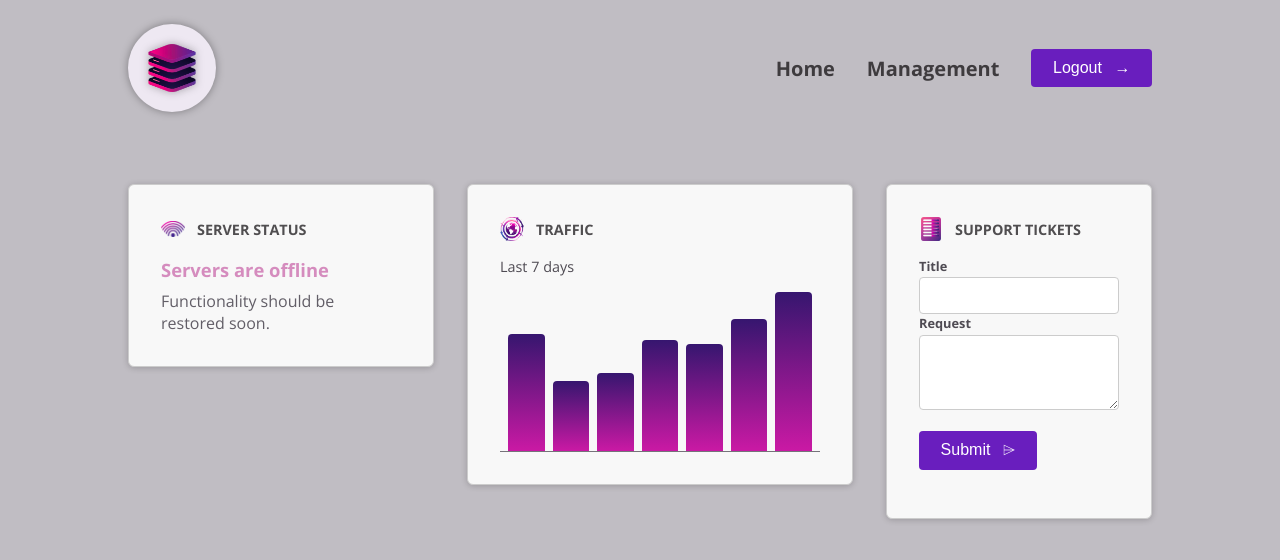
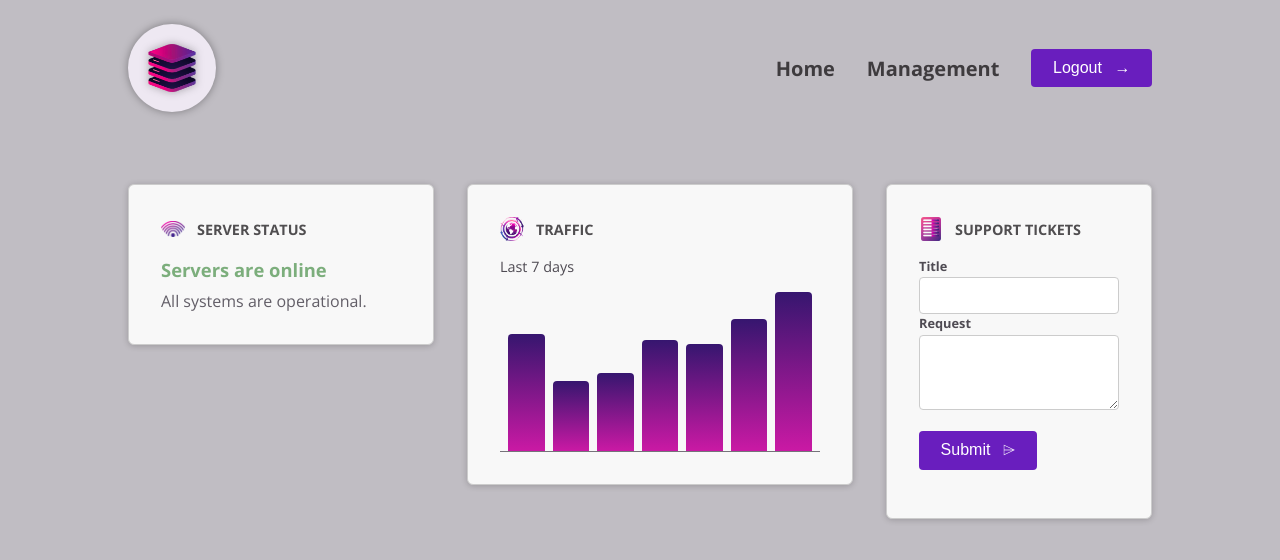
Before and after one commit to Pulukuri-Mohan-Sai-Chandra/Angular-Components-Deep-Dive, an Angular app: page / in a window 1280 px wide. Shown: the top 560 px of the page. Built offline with nearby package versions, Linux system fonts and the light colour scheme.

Commit message:
Dynamic Class Bindings

```diff
--- a/src/server-status/server-status.component.css
+++ b/src/server-status/server-status.component.css
@@ -11,7 +11,7 @@
   }
 
   .status-online p:first-of-type {
-    color: #6a3cb0;
+    color: darkgreen;
   }
 
   .status-offline p:first-of-type {
--- a/src/server-status/server-status.component.ts
+++ b/src/server-status/server-status.component.ts
@@ -8,7 +8,7 @@ import { Component } from '@angular/core';
   styleUrl: './server-status.component.css'
 })
 export class ServerStatusComponent {
-  currentStatus = 'offline'
+  currentStatus = 'online'
 
   get statusClass(){
     return (this.currentStatus === 'online')?"status-online":(this.currentStatus === 'offline')?"status-offline":"status-unknown"
```
